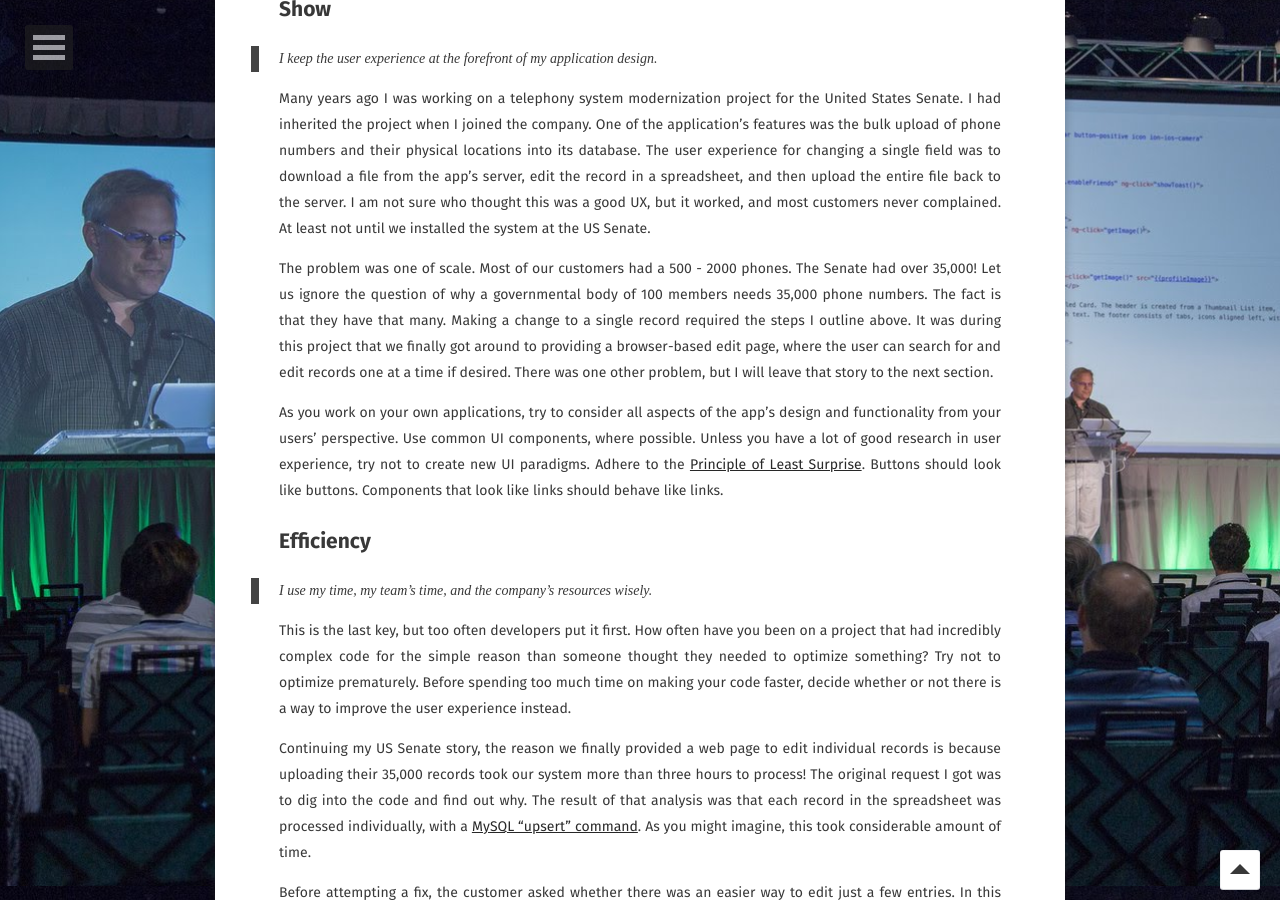
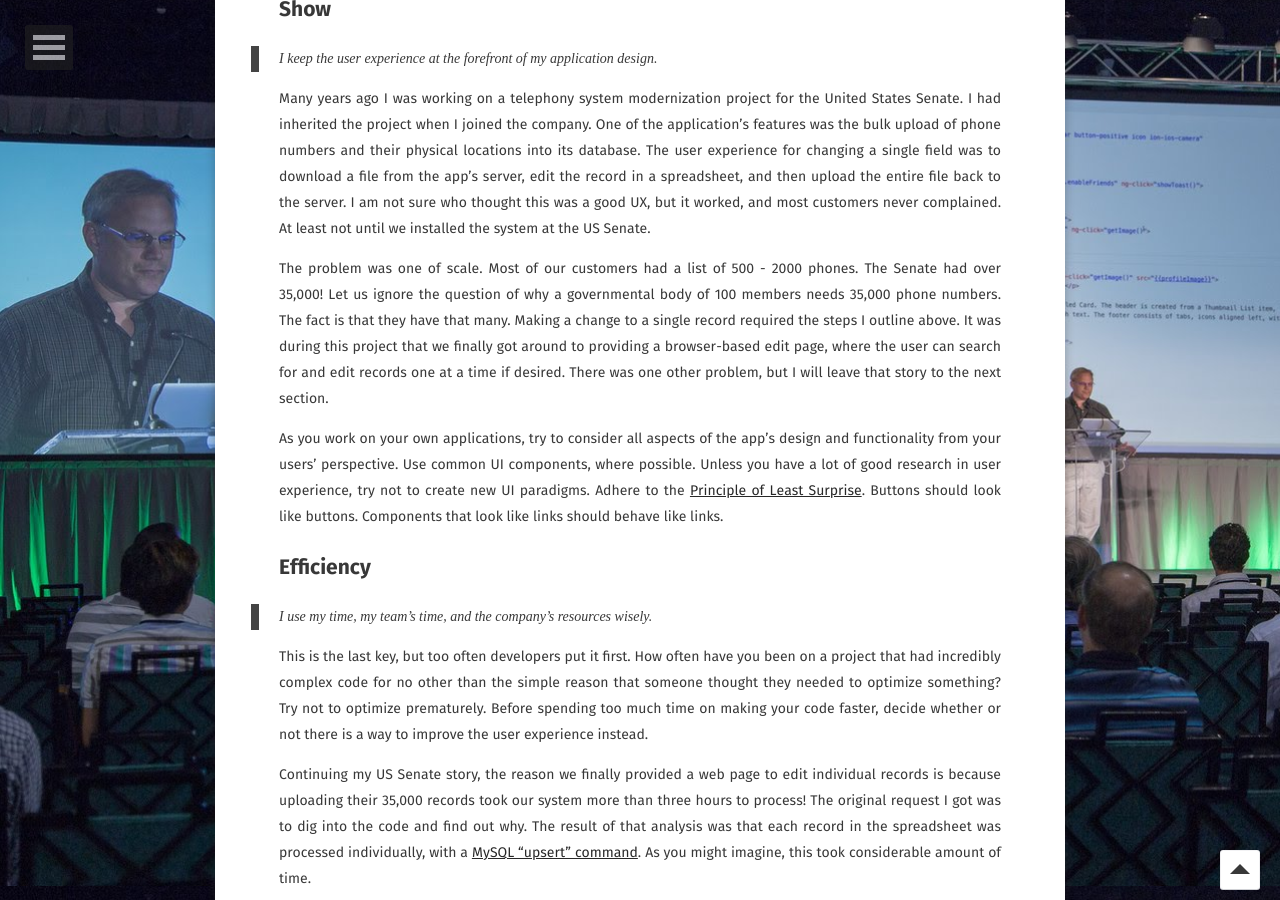
Before and after one commit to walkingriver/walkingriver.github.io, a Jekyll site: the page built from _posts/2020-06-16-four-keys.md, in a window 1280 px wide and 900 px high, scrolled down 6314 px. Built offline with Jekyll 4.4.1, drawn with Linux system fonts in a browser that asks for light colours; some web fonts are replaced; some of the changed text lies outside the part shown.

Commit message:
Typo fixes

```diff
--- a/_posts/2020-06-16-four-keys.md
+++ b/_posts/2020-06-16-four-keys.md
@@ -132,14 +132,14 @@ There is also a significant probability that many of your users will suffer from
 
 Many years ago I was working on a telephony system modernization project for the United States Senate. I had inherited the project when I joined the company. One of the application's features was the bulk upload of phone numbers and their physical locations into its database. The user experience for changing a single field was to download a file from the app's server, edit the record in a spreadsheet, and then upload the entire file back to the server. I am not sure who thought this was a good UX, but it worked, and most customers never complained. At least not until we installed the system at the US Senate.
 
-The problem was one of scale. Most of our customers had a 500 - 2000 phones. The Senate had over 35,000! Let us ignore the question of why a governmental body of 100 members needs 35,000 phone numbers. The fact is that they have that many. Making a change to a single record required the steps I outline above. It was during this project that we finally got around to providing a browser-based edit page, where the user can search for and edit records one at a time if desired. There was one other problem, but I will leave that story to the next section.
+The problem was one of scale. Most of our customers had a list of 500 - 2000 phones. The Senate had over 35,000! Let us ignore the question of why a governmental body of 100 members needs 35,000 phone numbers. The fact is that they have that many. Making a change to a single record required the steps I outline above. It was during this project that we finally got around to providing a browser-based edit page, where the user can search for and edit records one at a time if desired. There was one other problem, but I will leave that story to the next section.
 
 As you work on your own applications, try to consider all aspects of the app's design and functionality from your users' perspective. Use common UI components, where possible. Unless you have a lot of good research in user experience, try not to create new UI paradigms. Adhere to the [Principle of Least Surprise](http://principles-wiki.net/principles:principle_of_least_surprise). Buttons should look like buttons. Components that look like links should behave like links.
 
 ## Efficiency
 > I use my time, my team's time, and the company's resources wisely.
 
-This is the last key, but too often developers put it first. How often have you been on a project that had incredibly complex code for the simple reason than someone thought they needed to optimize something? Try not to optimize prematurely. Before spending too much time on making your code faster, decide whether or not there is a way to improve the user experience instead.
+This is the last key, but too often developers put it first. How often have you been on a project that had incredibly complex code for no other than the simple reason that someone thought they needed to optimize something? Try not to optimize prematurely. Before spending too much time on making your code faster, decide whether or not there is a way to improve the user experience instead.
 
 Continuing my US Senate story, the reason we finally provided a web page to edit individual records is because uploading their 35,000 records took our system more than three hours to process! The original request I got was to dig into the code and find out why. The result of that analysis was that each record in the spreadsheet was processed individually, with a [MySQL "upsert" command](https://www.techbeamers.com/mysql-upsert/). As you might imagine, this took considerable amount of time.
 
```
Also changed, not shown: other parts of _posts/2020-06-16-four-keys.md (+1 -1 lines).
